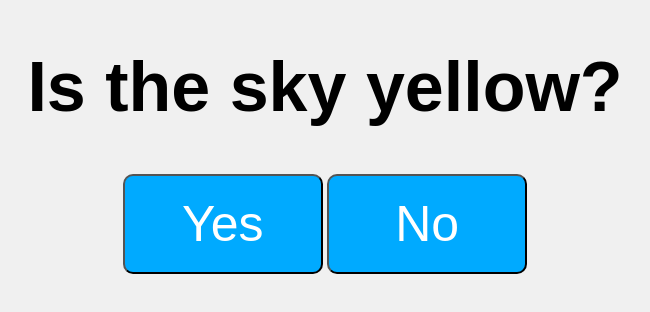
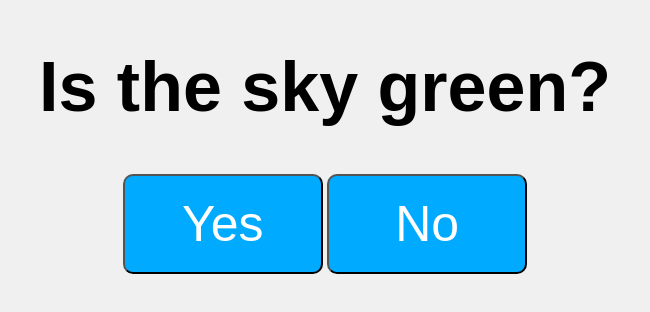
Before and after one commit to Github-user-12/Github-user-12.github.io, a plain HTML site: page index.html in a window 1280 px wide. Shown: the whole page, without its empty margins (315-965 px from the left). Drawn offline with Linux system fonts and the light colour scheme.

Commit message:
Update index.html

```diff
--- a/index.html
+++ b/index.html
@@ -8,7 +8,7 @@
 </head>
 <body>
   <div class="container">
-    <h1>Is the sky yellow?</h1>
+    <h1>Is the sky green?</h1>
     <div class="button-container">
       <button id="yesButton" onclick="redirect(true)">Yes</button>
       <button id="noButton" onmousemove="moveButton()">No</button>
```
